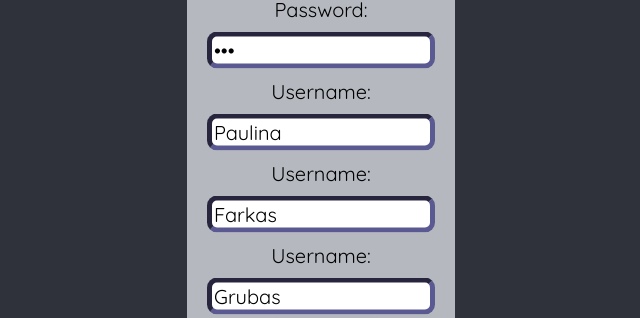
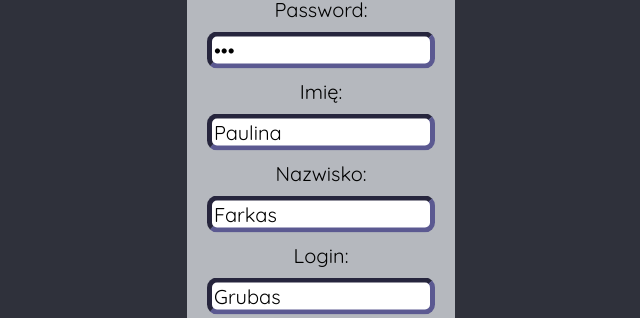
Before and after one commit to D-Synowiec/2022_BD2_S7_Synowiec, a React (Create React App) app in the folder loginstrona/: page /register in a window 1280 px wide. Shown: the part 268-586 px from the top of the page, without its empty margins (319-959 px from the left). Built offline with nearby package versions, Linux system fonts and the light colour scheme.

Commit message:
poprawka

```diff
--- a/loginstrona/src/strony/REGISTER/register.js
+++ b/loginstrona/src/strony/REGISTER/register.js
@@ -64,7 +64,7 @@ return (
           />
 
         <label>
-          Username:
+          Imię:
           </label>
           <input className={styl.input}
             type="text"
@@ -73,7 +73,7 @@ return (
           />
 
         <label>
-          Username:
+          Nazwisko:
           </label>
           <input className={styl.input}
             type="text"
@@ -82,7 +82,7 @@ return (
           />
 
         <label>
-         Username:
+         Login:
         </label>
         <input className={styl.input}
             type="text"
```
